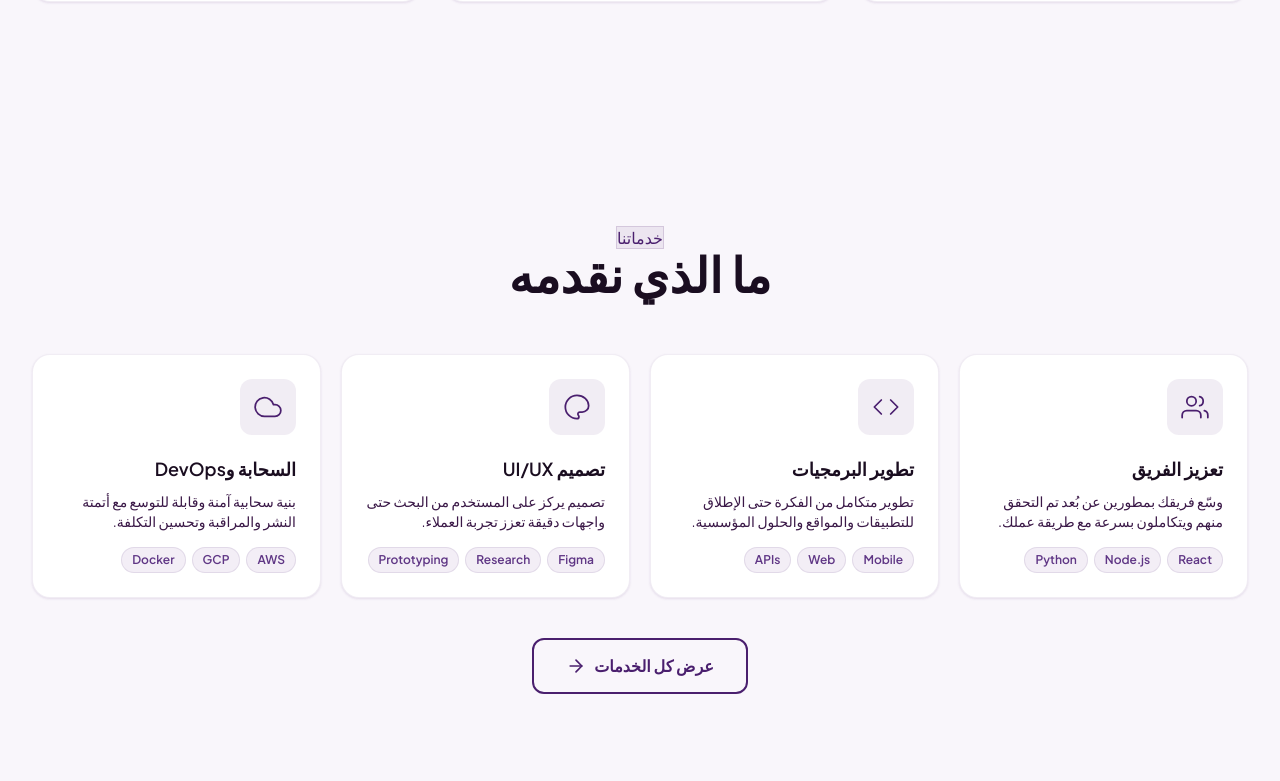
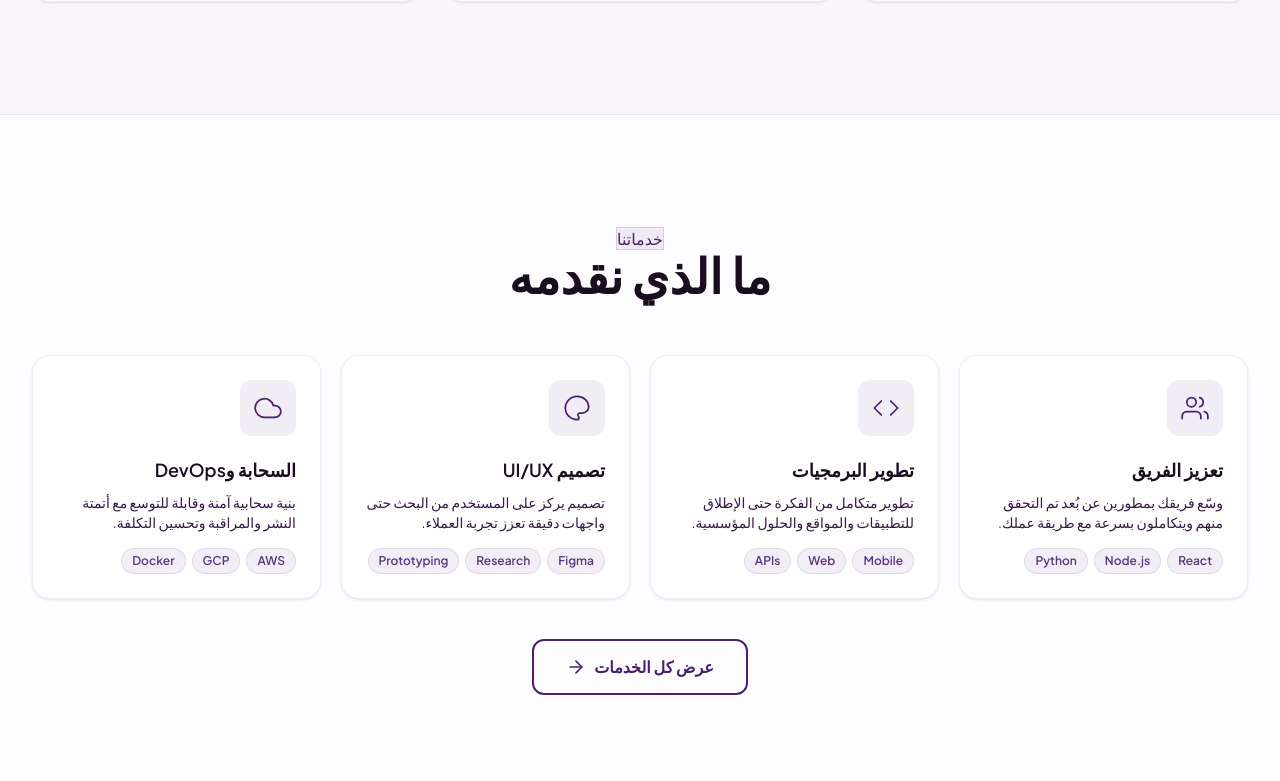
Before and after one commit to ahmedshikashaker/hamzah-web, a Next.js app: page /ar in a window 1280 px wide. Shown: the part 2799-3580 px from the top of the page. Built offline with nearby package versions, Linux system fonts and the light colour scheme.

Commit message:
style: separate services section from why-hamzah block

```diff
--- a/components/sections/ServicesGrid.tsx
+++ b/components/sections/ServicesGrid.tsx
@@ -14,9 +14,12 @@ export function ServicesGrid({ lang, showAll = false }: Props) {
   const localizedServices = getLocalizedServices(lang);
   const list = showAll ? localizedServices : localizedServices.filter((s) => s.featured);
   const messages = getMessages(lang);
+  const sectionClasses = showAll
+    ? "py-20 lg:py-28 bg-[var(--bg-primary)]"
+    : "py-20 lg:py-28 bg-[var(--bg-primary)] border-t border-[var(--border-color)]";
 
   return (
-    <section className="py-20 lg:py-28 bg-[var(--bg-secondary)]">
+    <section className={sectionClasses}>
       <div className="max-w-7xl mx-auto px-4 sm:px-6 lg:px-8">
         <div className="text-center mb-14">
           <ScrollReveal animation="fade-up">
```
